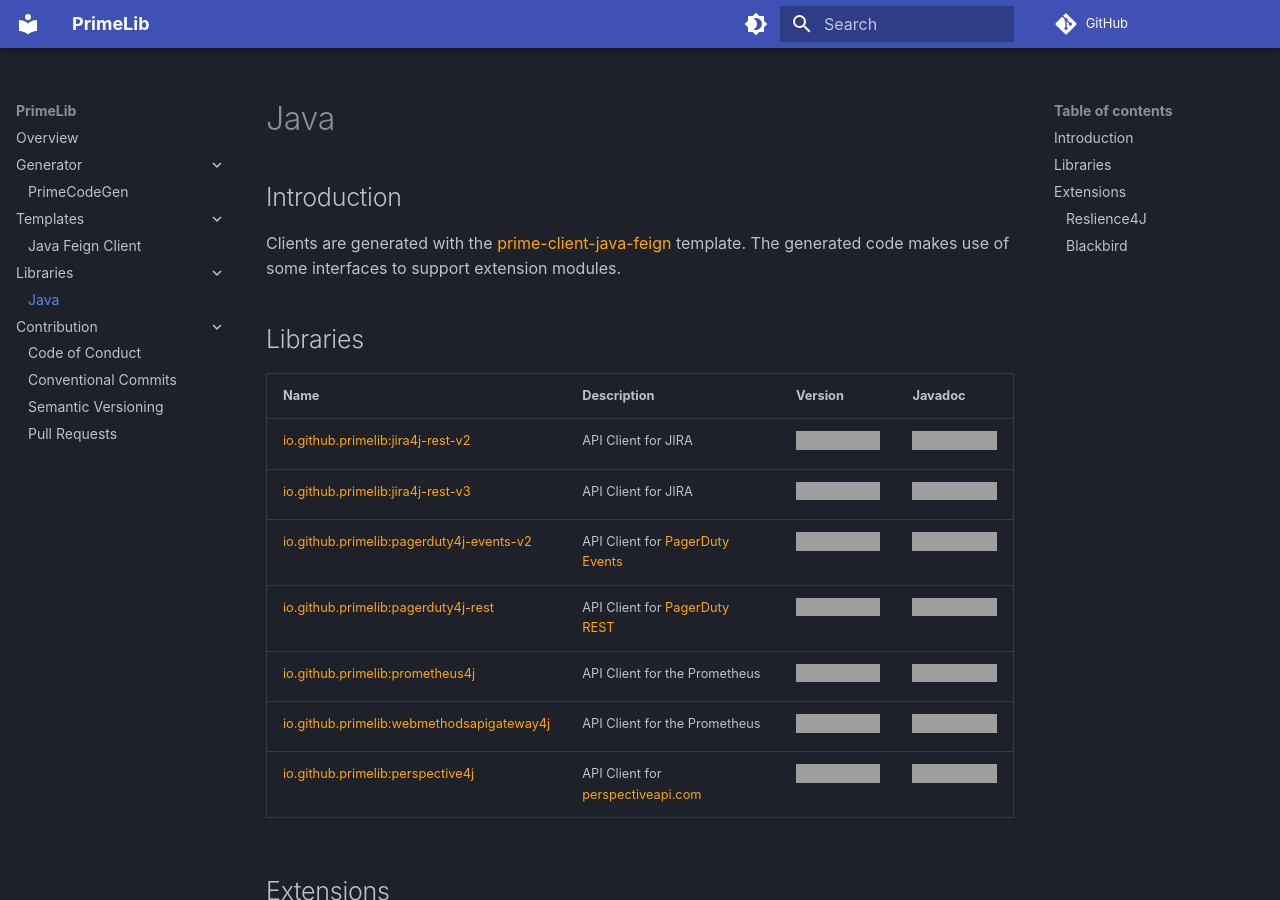
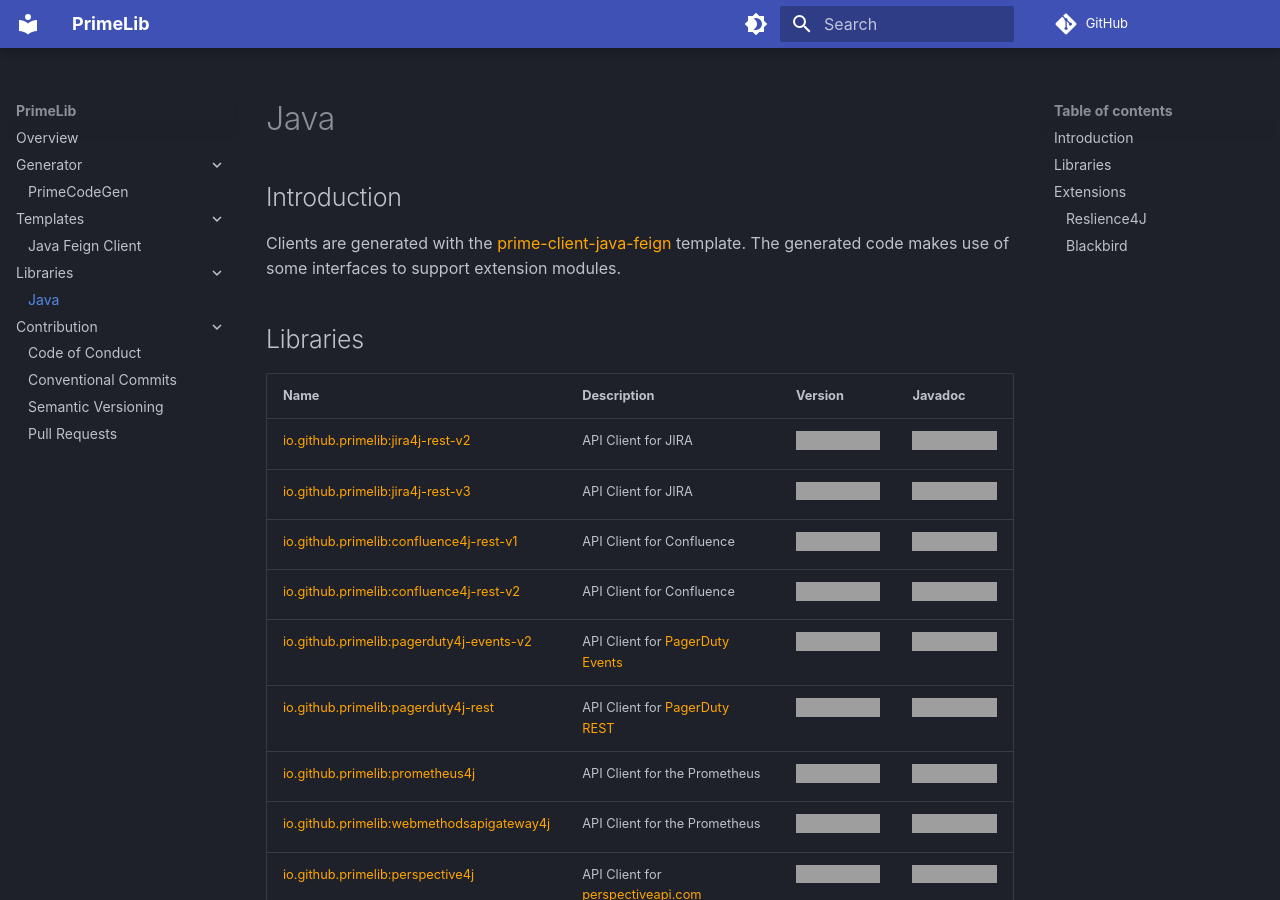
Before and after one commit to primelib/primelib.github.io, an MkDocs documentation site: the page built from docs/library/java.md, in a window 1280 px wide and 900 px high. Built offline with MkDocs 1.6.1 and Material for MkDocs 9.7.7, drawn with Linux system fonts in a browser that asks for light colours; comment, search, counter and statistics services are not loaded; grey boxes are pictures that could not be loaded.

Commit message:
chore: add lib confluence4j

```diff
--- a/docs/library/java.md
+++ b/docs/library/java.md
@@ -11,6 +11,8 @@ The generated code makes use of some interfaces to support extension modules.
 | ---- | ---------------------------- | ------- | ------- |
 | [io.github.primelib:jira4j-rest-v2](https://github.com/primelib/jira4j) | API Client for JIRA | [![Maven Central](https://img.shields.io/maven-central/v/io.github.primelib/jira4j-rest-v2)](https://central.sonatype.com/artifact/io.github.primelib/jira4j-rest-v2) | [![javadoc](https://javadoc.io/badge2/io.github.primelib/jira4j-rest-v2/javadoc.svg)](https://javadoc.io/doc/io.github.primelib/jira4j-rest-v2) |
 | [io.github.primelib:jira4j-rest-v3](https://github.com/primelib/jira4j) | API Client for JIRA | [![Maven Central](https://img.shields.io/maven-central/v/io.github.primelib/jira4j-rest-v3)](https://central.sonatype.com/artifact/io.github.primelib/jira4j-rest-v3) | [![javadoc](https://javadoc.io/badge2/io.github.primelib/jira4j-rest-v3/javadoc.svg)](https://javadoc.io/doc/io.github.primelib/jira4j-rest-v3) |
+| [io.github.primelib:confluence4j-rest-v1](https://github.com/primelib/confluence4j) | API Client for Confluence | [![Maven Central](https://img.shields.io/maven-central/v/io.github.primelib/confluence4j-rest-v1)](https://central.sonatype.com/artifact/io.github.primelib/confluence4j-rest-v1) | [![javadoc](https://javadoc.io/badge2/io.github.primelib/confluence4j-rest-v1/javadoc.svg)](https://javadoc.io/doc/io.github.primelib/confluence4j-rest-v1) |
+| [io.github.primelib:confluence4j-rest-v2](https://github.com/primelib/confluence4j) | API Client for Confluence | [![Maven Central](https://img.shields.io/maven-central/v/io.github.primelib/confluence4j-rest-v2)](https://central.sonatype.com/artifact/io.github.primelib/confluence4j-rest-v2) | [![javadoc](https://javadoc.io/badge2/io.github.primelib/confluence4j-rest-v2/javadoc.svg)](https://javadoc.io/doc/io.github.primelib/confluence4j-rest-v2) |
 | [io.github.primelib:pagerduty4j-events-v2](https://github.com/primelib/pagerduty4j) | API Client for [PagerDuty Events](https://pagerduty.com/)  | [![Maven Central](https://img.shields.io/maven-central/v/io.github.primelib/pagerduty4j-events-v2)](https://central.sonatype.com/artifact/io.github.primelib/pagerduty4j-events-v2) | [![javadoc](https://javadoc.io/badge2/io.github.primelib/pagerduty4j-events-v2/javadoc.svg)](https://javadoc.io/doc/io.github.primelib/pagerduty4j-events-v2) |
 | [io.github.primelib:pagerduty4j-rest](https://github.com/primelib/pagerduty4j) | API Client for [PagerDuty REST](https://pagerduty.com/) | [![Maven Central](https://img.shields.io/maven-central/v/io.github.primelib/pagerduty4j-rest)](https://central.sonatype.com/artifact/io.github.primelib/pagerduty4j-rest) | [![javadoc](https://javadoc.io/badge2/io.github.primelib/pagerduty4j-rest/javadoc.svg)](https://javadoc.io/doc/io.github.primelib/pagerduty4j-rest) |
 | [io.github.primelib:prometheus4j](https://github.com/primelib/prometheus4j) | API Client for the Prometheus | [![Maven Central](https://img.shields.io/maven-central/v/io.github.primelib/prometheus4j)](https://central.sonatype.com/artifact/io.github.primelib/prometheus4j) | [![javadoc](https://javadoc.io/badge2/io.github.primelib/prometheus4j/javadoc.svg)](https://javadoc.io/doc/io.github.primelib/prometheus4j) |
```
